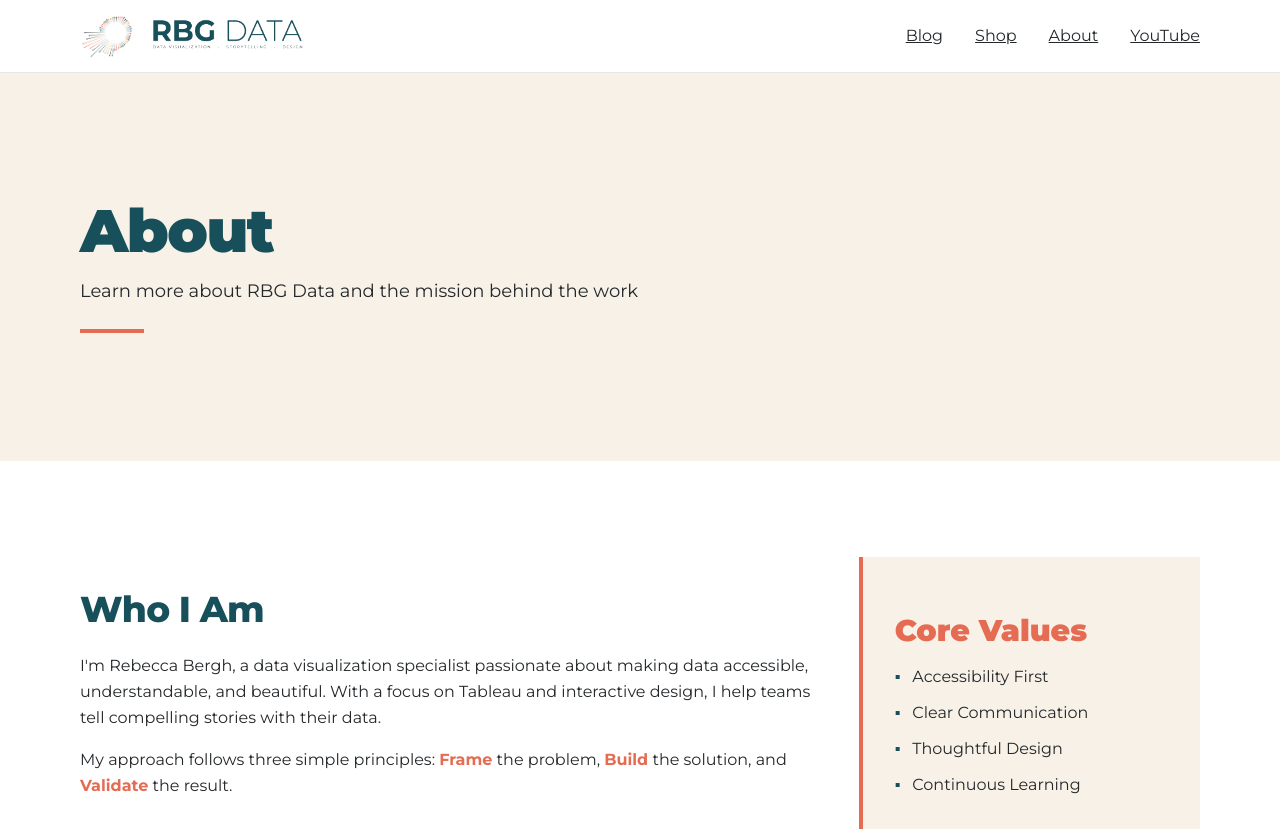
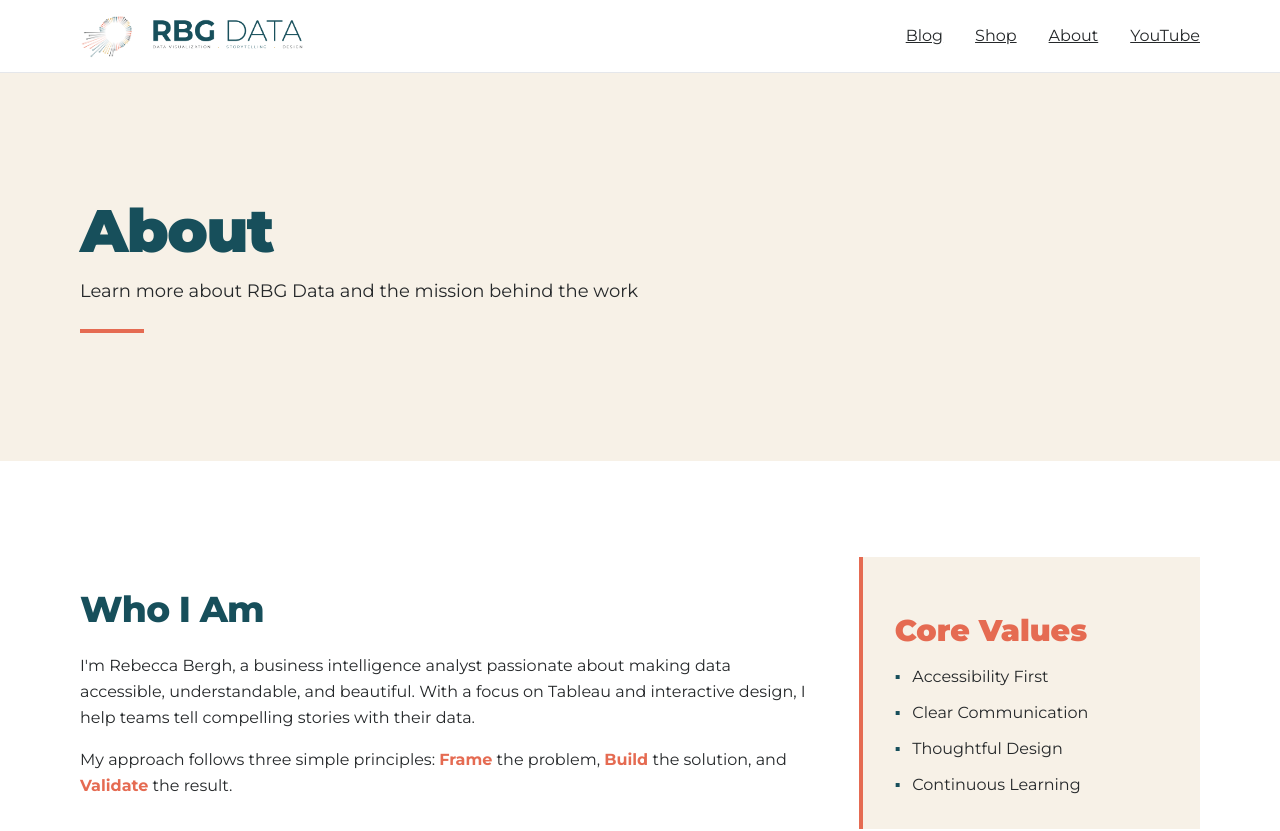
Before and after one commit to rlbergh/rbgdata, a Next.js app: page /rbgdata/about in a window 1280 px wide. Shown: the top 831 px of the page. Built offline with nearby package versions, Linux system fonts and the light colour scheme.

Commit message:
More about page changes

```diff
--- a/app/about/page.tsx
+++ b/app/about/page.tsx
@@ -19,7 +19,7 @@ export default function AboutPage() {
             <div className="md:col-span-2">
               <h2 className="text-teal mb-6">Who I Am</h2>
               <p className="mb-4">
-                I'm Rebecca Bergh, a data visualization specialist passionate about making data accessible,
+                I'm Rebecca Bergh, a business intelligence analyst passionate about making data accessible,
                 understandable, and beautiful. With a focus on Tableau and interactive design, I help teams
                 tell compelling stories with their data.
               </p>
```
